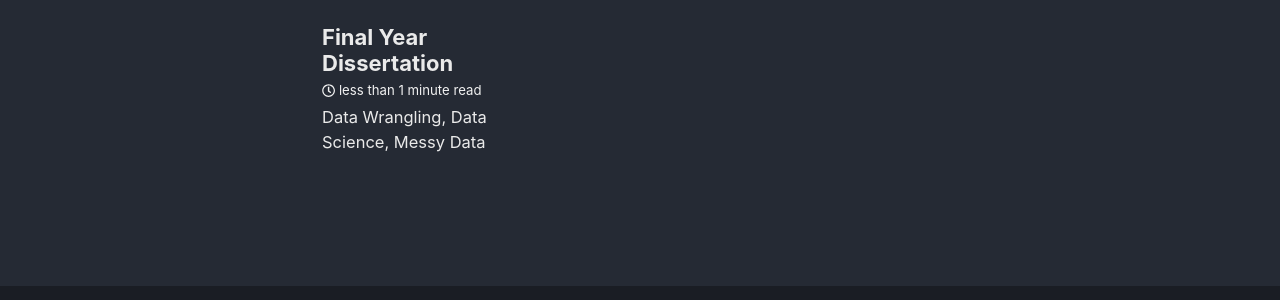
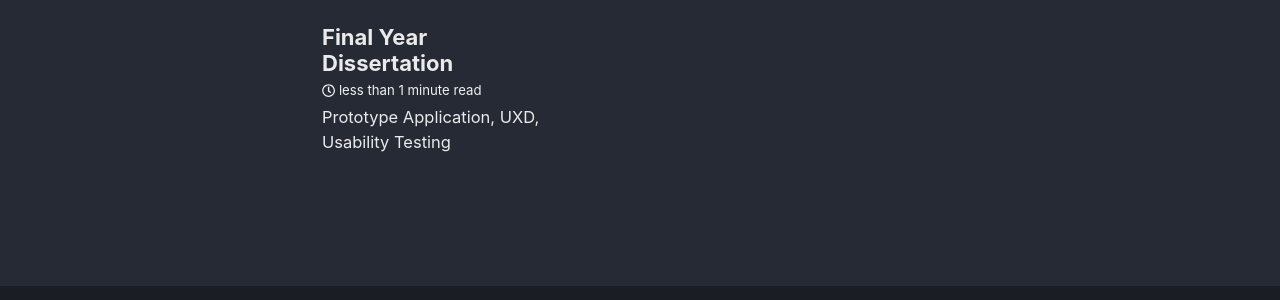
Before and after one commit to henrycobbold/henrycobbold.github.io, a Jekyll site: the page built from _posts/2018-01-28-perceptron.md, in a window 1280 px wide and 900 px high, scrolled down 3220 px. Shown: the part 459-759 px from the top of the window. Built offline with Jekyll 4.4.1, drawn with Linux system fonts in a browser that asks for light colours; nearby versions of some CDN libraries; formulas are drawn with MathJax 3.

Commit message:
more post tag changes

```diff
--- a/_posts/2018-01-28-perceptron.md
+++ b/_posts/2018-01-28-perceptron.md
@@ -4,7 +4,7 @@ date: 2018-01-28
 tags: [dissertation, major project, usability, testing, prototype]
 header:
   image: "/images/project_demo_day_3.png"
-excerpt: "Data Wrangling, Data Science, Messy Data"
+excerpt: "Prototype Application, UXD, Usability Testing"
 mathjax: "true"
 ---
 
```
